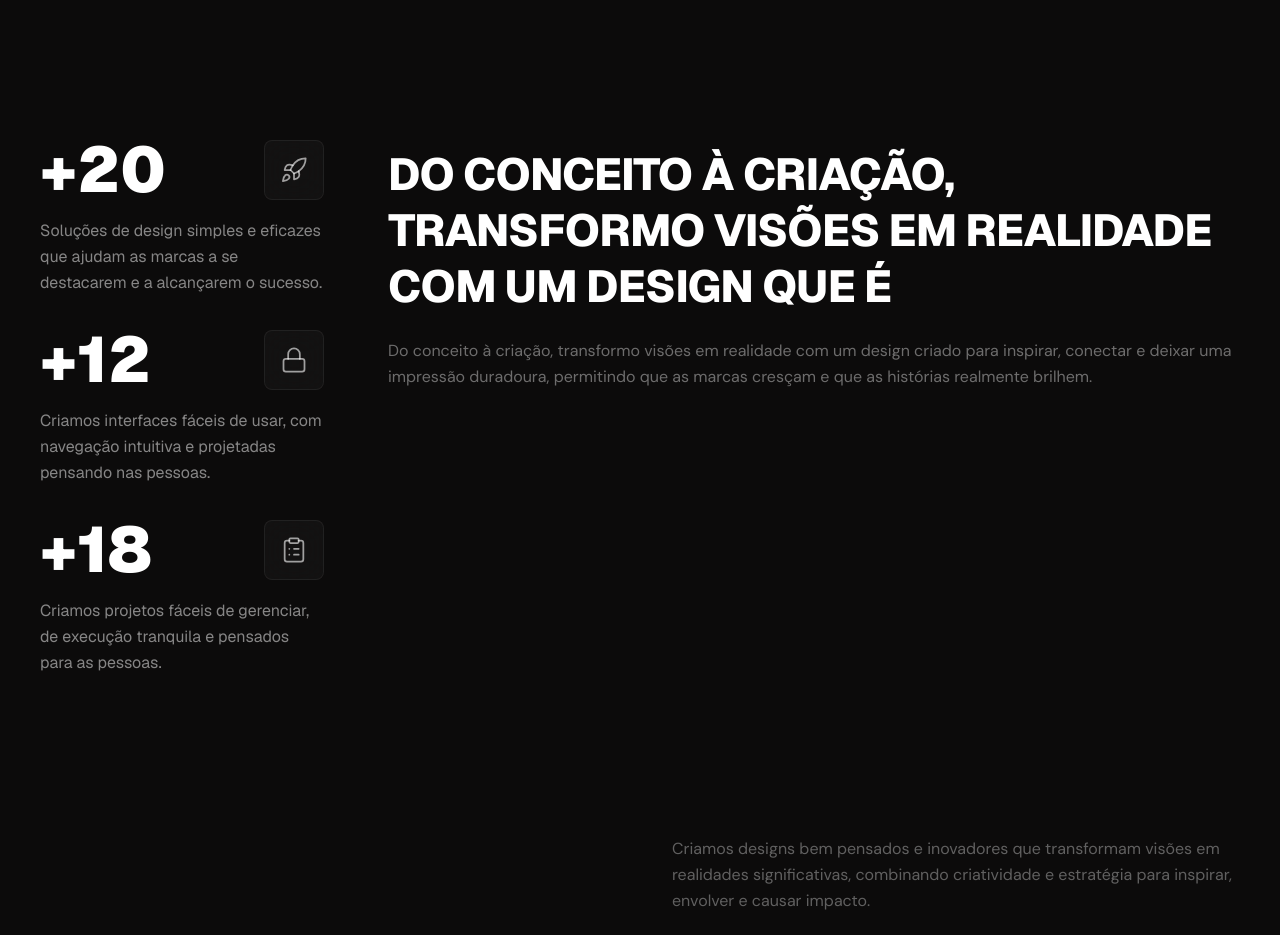
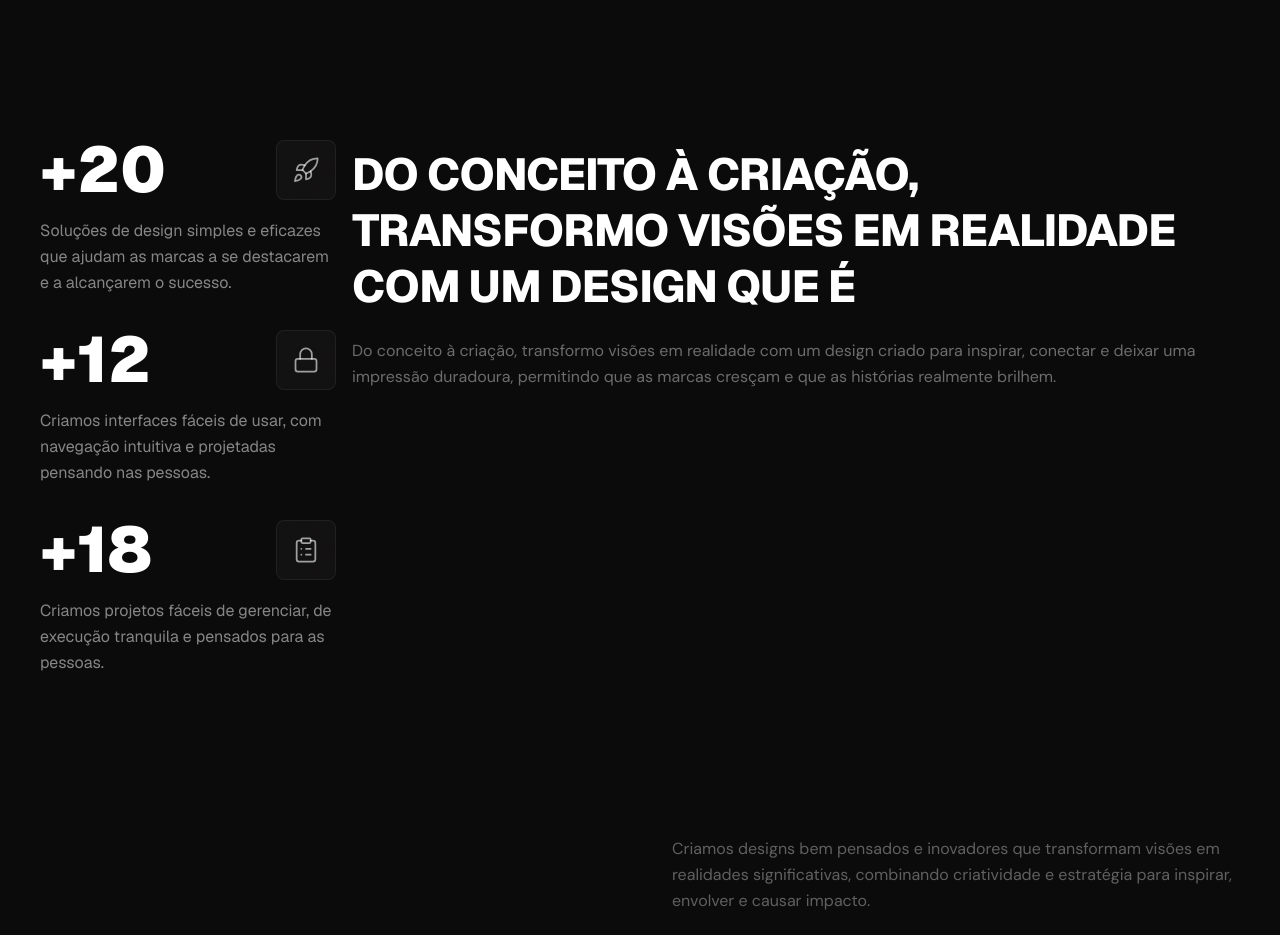
Before and after one commit to pliniogiglioti/SiteBroowkydesign, a React (Vite) app: page / in a window 1280 px wide. Shown: the part 1240-2175 px from the top of the page. Built offline with nearby package versions, Linux system fonts and the light colour scheme.

Commit message:
Reduz gap entre colunas Stats para 1rem (gap-4)

```diff
--- a/src/components/Stats.tsx
+++ b/src/components/Stats.tsx
@@ -44,7 +44,7 @@ export default function Stats() {
       <div className="absolute top-1/2 left-1/2 -translate-x-1/2 -translate-y-1/2 w-[500px] h-[300px] rounded-full bg-[#5700ef]/6 blur-[100px] pointer-events-none" />
 
       <div className="max-w-[1520px] mx-auto px-5 md:px-10">
-        <div className="grid grid-cols-1 lg:grid-cols-[1fr_3fr] gap-8 md:gap-16 items-start">
+        <div className="grid grid-cols-1 lg:grid-cols-[1fr_3fr] gap-8 lg:gap-4 items-start">
 
           {/* Left: stats vertical list */}
           <div className="flex flex-col gap-6 md:gap-8">
```
